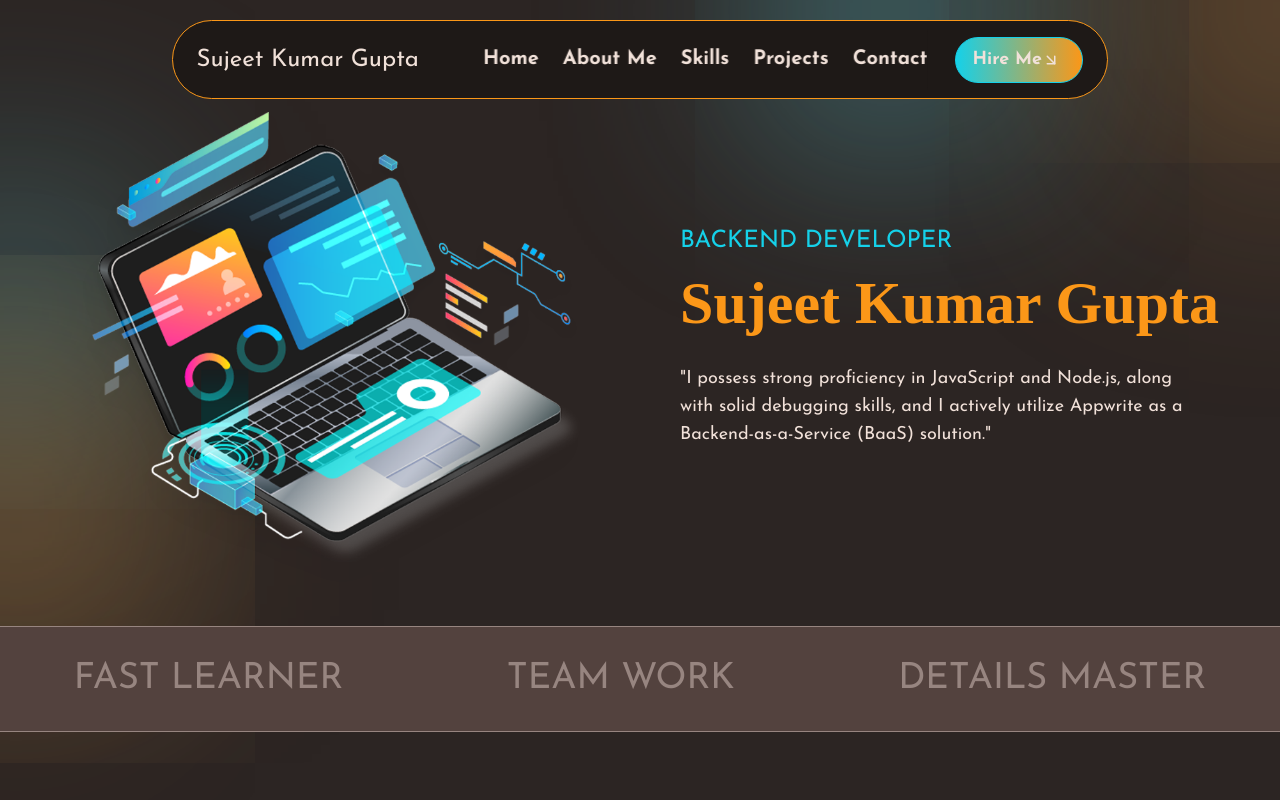
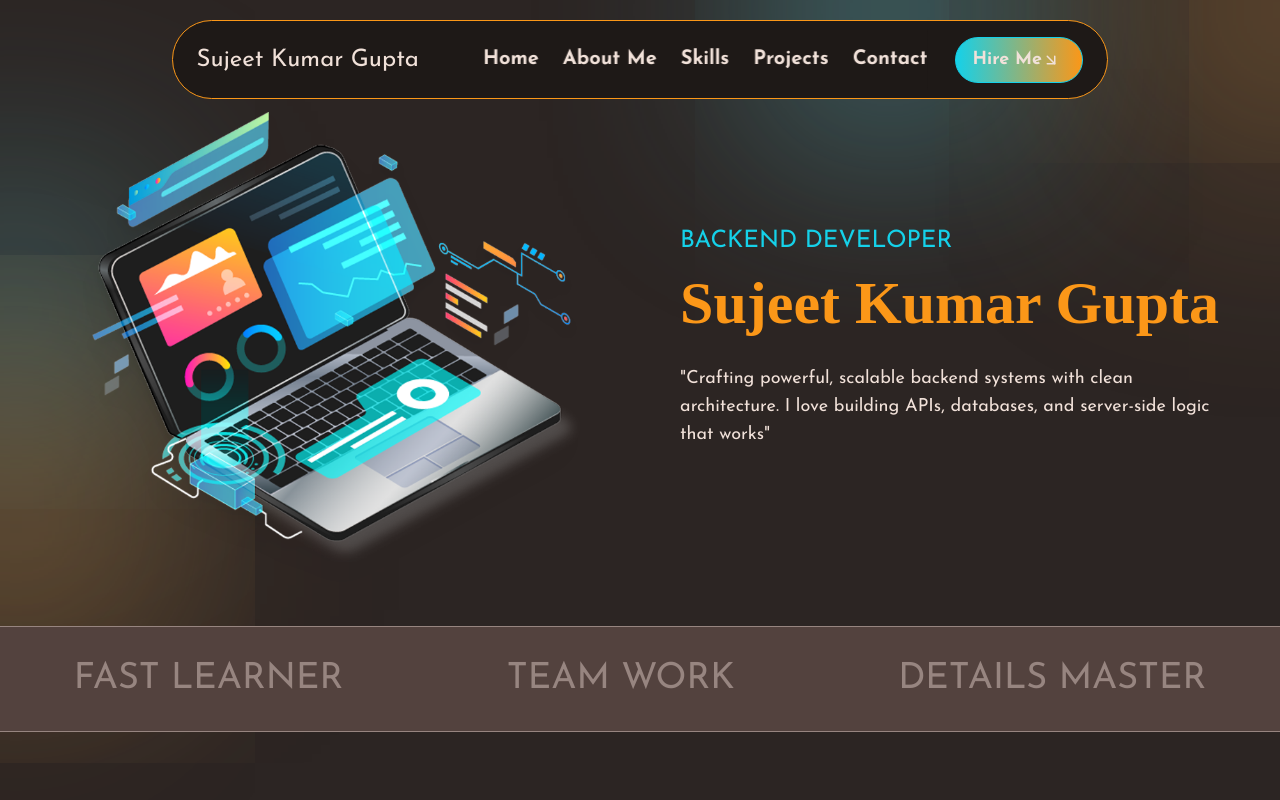
Before and after one commit to Sujeet2801/Portfolio_Website, a React (Vite) app: page / in a window 1280 px wide. Shown: the top 800 px of the page. Built offline with nearby package versions, Linux system fonts and the light colour scheme.

Commit message:
refactor(components/herosection): Update hero text

```diff
--- a/src/components/heroSection/HeroText.jsx
+++ b/src/components/heroSection/HeroText.jsx
@@ -31,9 +31,8 @@ const HeroText = () => {
          whileInView="show"
          viewport={{ once: false, amount: 0 }}
         className=' text-lg mt-4 text-white hidden md:block w-[530px]'>
-        "I possess strong proficiency in JavaScript and Node.js, along with solid
-        debugging skills, and I actively utilize Appwrite as a Backend-as-a-Service
-        (BaaS) solution."
+        "Crafting powerful, scalable backend systems with clean architecture. I love
+        building APIs, databases, and server-side logic that works"
         </motion.p>
 
         <motion.p
@@ -42,9 +41,8 @@ const HeroText = () => {
          whileInView="show"
          viewport={{ once: false, amount: 0 }}
         className=' text-lg mt-4 text-white block md:hidden'>
-        "I possess strong proficiency in JavaScript and Node.js, along with solid
-        debugging skills, and I actively utilize Appwrite as a Backend-as-a-Service
-        (BaaS) solution."
+        "Crafting powerful, scalable backend systems with clean architecture. I love
+        building APIs, databases, and server-side logic that works"
         </motion.p>
     </div>
   )
```
